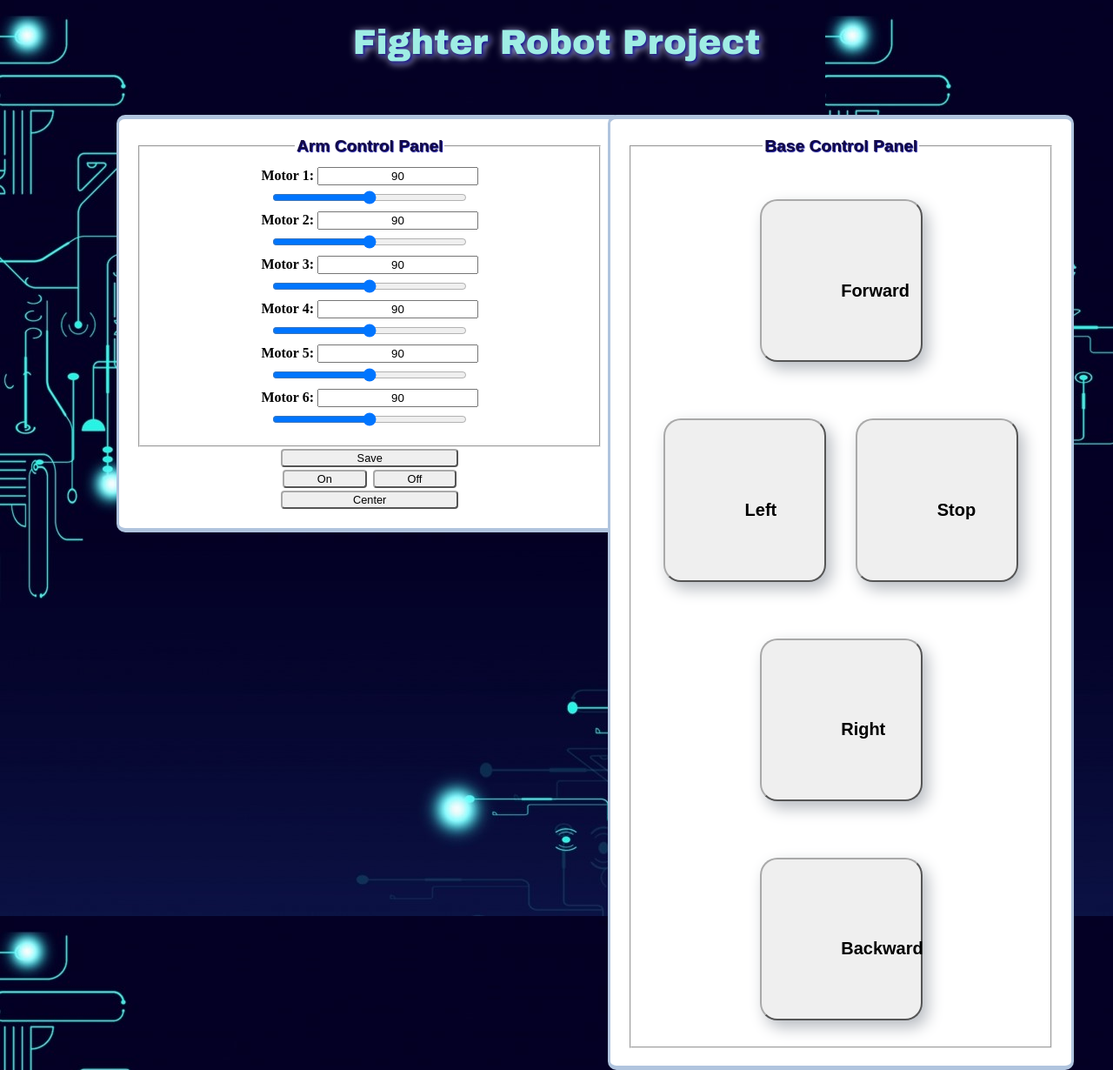
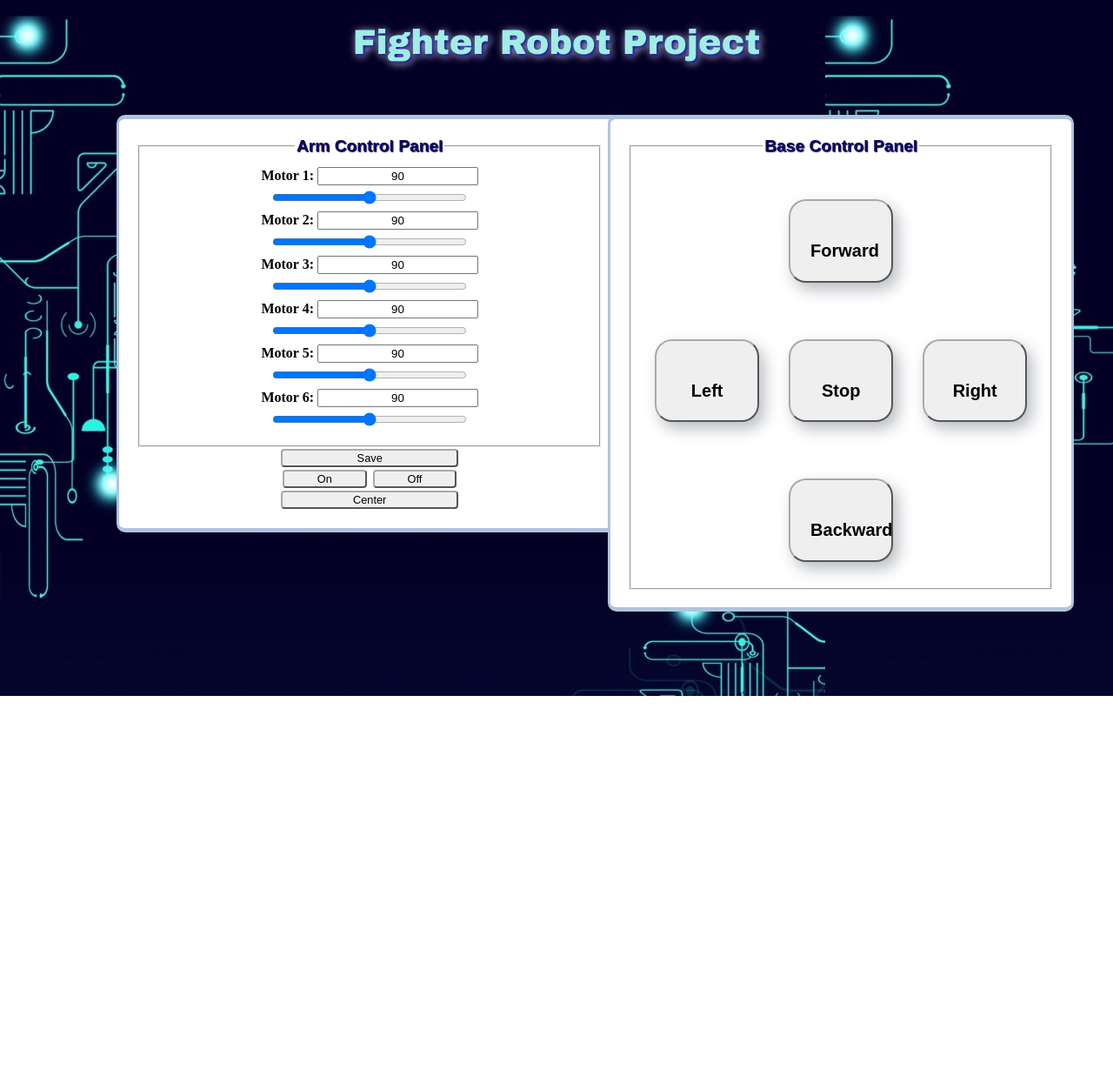
Before and after one commit to KawtherAH/FR_ControlPanel, a PHP site: page / in a window 1280 px wide. Shown: the whole page at 87% size. After the commit the page ends 800 px from the top, so only its background shows below. Run offline with PHP 8.4, Linux system fonts and the light colour scheme.

Commit message:
Update ss.css

```diff
--- a/ss.css
+++ b/ss.css
@@ -89,5 +89,5 @@
     width: 120px;
     height: 60px;
     margin: 45px 15px 20px;
-    padding: 20%;
+    padding: 10% 5% 10% 5%;
 }
```
